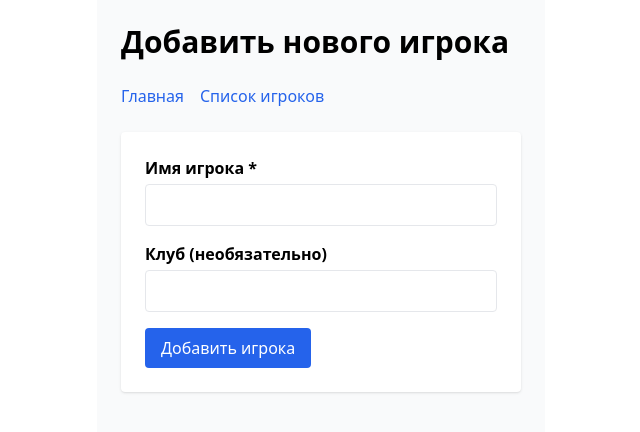
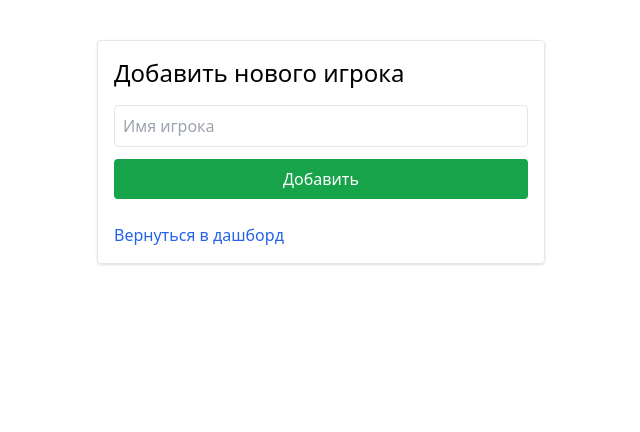
Before and after one commit to klivadenko33/tennis-front, a Next.js app: page /dashboard/add-player in a window 1280 px wide. Shown: the top 432 px of the page, without its empty margins (319-959 px from the left). Built offline with nearby package versions, Linux system fonts and the light colour scheme; sample sign-in values are in the browser's storage.

Commit message:
Update add-player.js

```diff
--- a/pages/dashboard/add-player.js
+++ b/pages/dashboard/add-player.js
@@ -1,110 +1,60 @@
-import { useState, useEffect } from "react";
-import { useRouter } from "next/router";
-import axios from "axios";
-import Link from "next/link";
+import { useAuth } from '../../hooks/useAuth';
+import { useState } from 'react';
+import axios from 'axios';
+import Link from 'next/link';
 
-const DIRECTUS_URL = process.env.NEXT_PUBLIC_DIRECTUS_URL || "https://directus-4fzx.onrender.com";
+const DIRECTUS_URL = process.env.NEXT_PUBLIC_DIRECTUS_URL;
 
 export default function AddPlayer() {
-  const router = useRouter();
-  const [isAuthorized, setIsAuthorized] = useState(false);
-  const [name, setName] = useState("");
-  const [club, setClub] = useState("");
-  const [loading, setLoading] = useState(false);
-  const [errorMsg, setErrorMsg] = useState("");
-  const [successMsg, setSuccessMsg] = useState("");
+  useAuth();
 
-  useEffect(() => {
-    // Простая проверка — есть ли токен в localStorage
-    const token = localStorage.getItem("authToken");
-    if (!token) {
-      router.replace("/login");
-    } else {
-      setIsAuthorized(true);
-    }
-  }, [router]);
+  const [name, setName] = useState('');
+  const [error, setError] = useState('');
+  const [success, setSuccess] = useState('');
 
-  async function handleSubmit(e) {
+  const handleSubmit = async (e) => {
     e.preventDefault();
-    setErrorMsg("");
-    setSuccessMsg("");
+    setError('');
+    setSuccess('');
+
     if (!name.trim()) {
-      setErrorMsg("Введите имя игрока");
+      setError('Имя игрока обязательно');
       return;
     }
-    setLoading(true);
+
     try {
-      // Добавляем игрока через API Directus с авторизацией
-      const token = localStorage.getItem("authToken");
-      await axios.post(
-        `${DIRECTUS_URL}/items/players`,
-        { name: name.trim(), club: club.trim() },
-        { headers: { Authorization: `Bearer ${token}` } }
-      );
-      setSuccessMsg("Игрок успешно добавлен!");
-      setName("");
-      setClub("");
-    } catch (error) {
-      console.error("Ошибка добавления игрока:", error);
-      setErrorMsg("Ошибка при добавлении игрока");
-    } finally {
-      setLoading(false);
+      await axios.post(`${DIRECTUS_URL}/items/players`, { name });
+      setSuccess('Игрок успешно добавлен');
+      setName('');
+    } catch (err) {
+      setError('Ошибка при добавлении игрока');
+      console.error(err);
     }
-  }
-
-  if (!isAuthorized) return null; // Пока не авторизованы — не показываем форму
+  };
 
   return (
-    <div className="min-h-screen p-6 bg-gray-50 max-w-md mx-auto">
-      <h1 className="text-3xl font-bold mb-6">Добавить нового игрока</h1>
-      <nav className="mb-6 space-x-4">
-        <Link href="/">
-          <a className="text-blue-600 hover:underline">Главная</a>
-        </Link>
-        <Link href="/players">
-          <a className="text-blue-600 hover:underline">Список игроков</a>
-        </Link>
-      </nav>
-
-      <form onSubmit={handleSubmit} className="bg-white p-6 rounded shadow">
-        <div className="mb-4">
-          <label className="block mb-1 font-semibold" htmlFor="name">
-            Имя игрока *
-          </label>
+    <div className="max-w-md mx-auto mt-10 p-4 border rounded shadow">
+      <h1 className="text-2xl mb-4">Добавить нового игрока</h1>
+      <form onSubmit={handleSubmit} className="flex flex-col gap-3">
         <input
-            id="name"
           type="text"
-            className="w-full border rounded px-3 py-2"
+          placeholder="Имя игрока"
           value={name}
           onChange={(e) => setName(e.target.value)}
+          className="border p-2 rounded"
           required
         />
-        </div>
-
-        <div className="mb-4">
-          <label className="block mb-1 font-semibold" htmlFor="club">
-            Клуб (необязательно)
-          </label>
-          <input
-            id="club"
-            type="text"
-            className="w-full border rounded px-3 py-2"
-            value={club}
-            onChange={(e) => setClub(e.target.value)}
-          />
-        </div>
-
-        {errorMsg && <p className="mb-4 text-red-600">{errorMsg}</p>}
-        {successMsg && <p className="mb-4 text-green-600">{successMsg}</p>}
-
-        <button
-          type="submit"
-          disabled={loading}
-          className="bg-blue-600 text-white px-4 py-2 rounded hover:bg-blue-700 transition disabled:opacity-50"
-        >
-          {loading ? "Сохраняем..." : "Добавить игрока"}
+        <button type="submit" className="bg-green-600 text-white p-2 rounded hover:bg-green-700">
+          Добавить
         </button>
       </form>
+
+      {error && <p className="text-red-600 mt-2">{error}</p>}
+      {success && <p className="text-green-600 mt-2">{success}</p>}
+
+      <Link href="/dashboard">
+        <a className="block mt-6 text-blue-600 hover:underline">Вернуться в дашборд</a>
+      </Link>
     </div>
   );
 }
```
Lines whose indentation alone changed are shown as unchanged.
